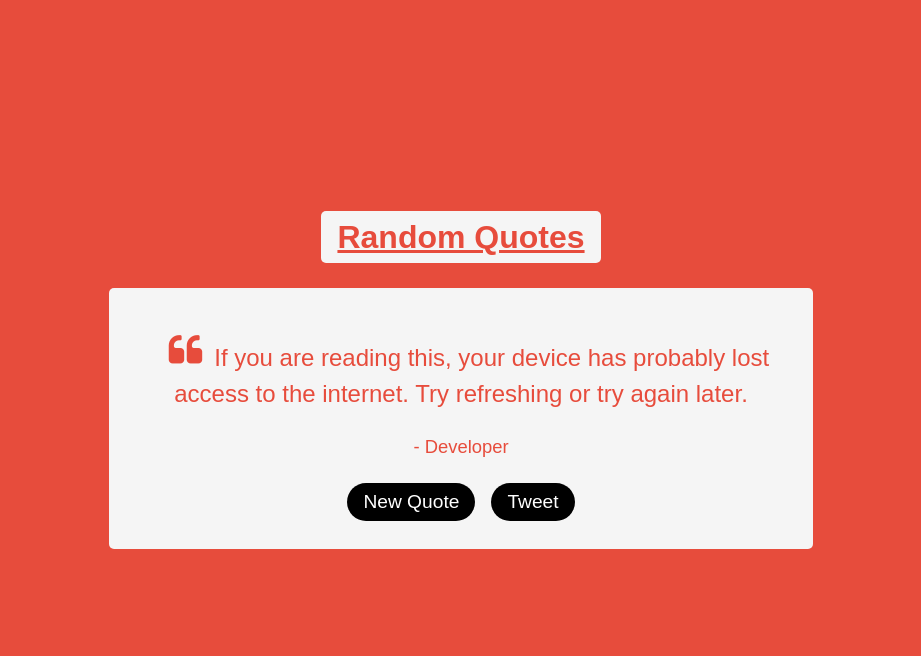
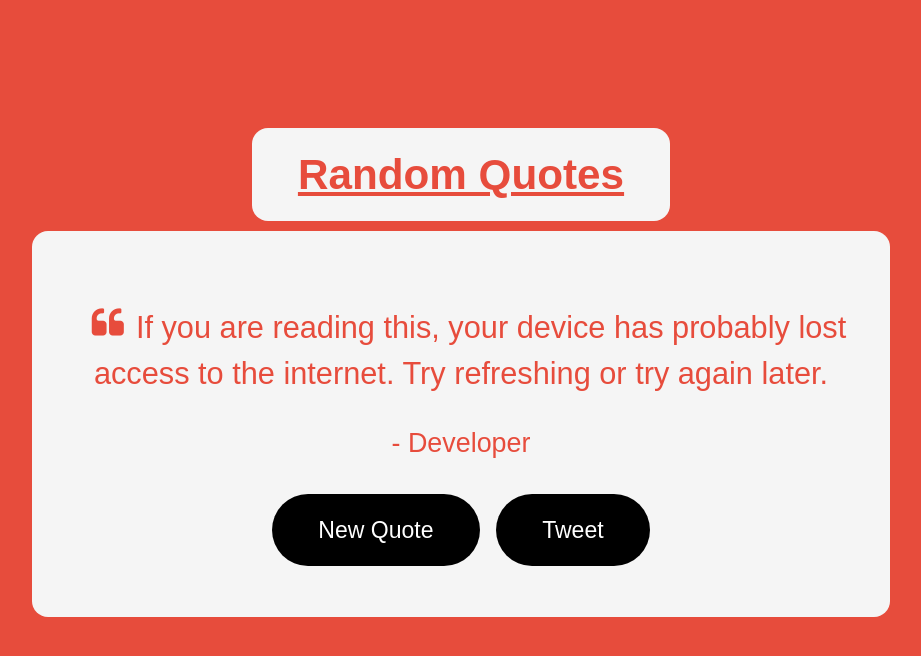
Before and after one commit to abhishekakade/random-quote-machine, a React (Create React App) app: page / in a window 1536 px wide. Shown: the top 656 px of the page, without its empty margins (307-1228 px from the left). Built offline with nearby package versions, Linux system fonts and the light colour scheme; no server answers; a web font is replaced by a local one.

Commit message:
styles: added support for larger screens

```diff
--- a/src/QuoteBox.css
+++ b/src/QuoteBox.css
@@ -35,7 +35,36 @@
   outline: none;
 }
 
-@media screen and (min-width: 800px) {
+@media screen and (min-width: 1440px) {
+  #quote-box {
+    padding: 5%;
+    border-radius: 1rem;
+    margin-top: 4vh;
+  }
+
+  .icon-quote-left {
+    font-size: 2.25vw;
+    padding-right: 0.75rem;
+  }
+
+  #author {
+    text-align: center;
+    font-size: 1.75vw;
+  }
+
+  #text {
+    font-size: 2vw;
+    line-height: 1.5;
+  }
+
+  #new-quote,
+  #tweet-quote {
+    font-size: 1.5vw;
+    padding: 3% 6%;
+  }
+}
+
+@media screen and (max-width: 800px) {
   #quote-box {
     padding: 1.25rem;
   }
--- a/src/index.css
+++ b/src/index.css
@@ -22,3 +22,15 @@ code {
   font-family: source-code-pro, Menlo, Monaco, Consolas, "Courier New",
     monospace;
 }
+
+@media screen and (min-width: 1440px) {
+  #app-header {
+    font-size: 2.75vw;
+    padding: 2.5% 5% !important;
+    border-radius: 1rem !important;
+  }
+
+  #background {
+    max-width: 60vw !important;
+  }
+}
```
